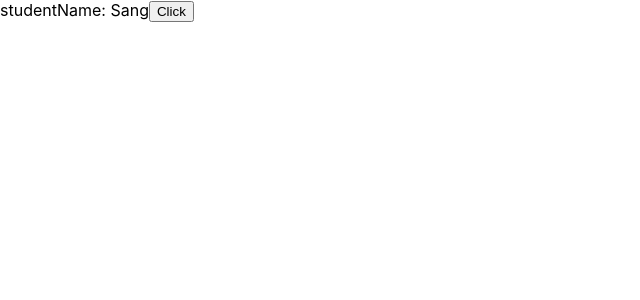
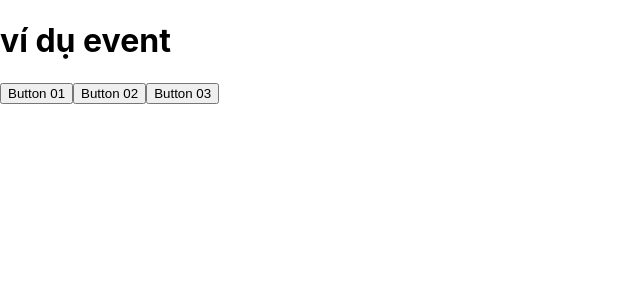
Before and after one commit to quangsang101002/ra-learn-react, a React (Create React App) app: page / in a window 1280 px wide. Shown: the top 300 px of the page, without its empty margins (0-640 px from the left). Built offline with nearby package versions, Linux system fonts and the light colour scheme.

Commit message:
ss2 ví dụ event

```diff
--- a/src/App.js
+++ b/src/App.js
@@ -3,18 +3,28 @@ import React from 'react';
 class App extends React.Component {
   constructor() {
     super();
-    this.state = { studentName: 'Sang' };
-    this.changeStudentName = this.changeStudentName.bind(this);
+    this.state = { text: 'hello' };
   }
-  changeStudentName() {
-    this.setState({ studentName: 'Quang' });
+  handelClick(value) {
+    alert(value);
+  }
+  handelClick3() {
+    const { text } = this.state;
+    // alert(this.state.text);
+    alert(text);
   }
   render() {
     return (
-      <div className="App">
-        studentName: {this.state.studentName}
-        <button onClick={this.changeStudentName}>Click</button>
-      </div>
+      <>
+        <h1>ví dụ event</h1>
+        <button onClick={() => this.handelClick('Button o1 click 01')}>
+          Button 01
+        </button>
+        <button onClick={() => this.handelClick('Button o1 click 02')}>
+          Button 02
+        </button>
+        <button onClick={() => this.handelClick3()}>Button 03</button>
+      </>
     );
   }
 }
```
